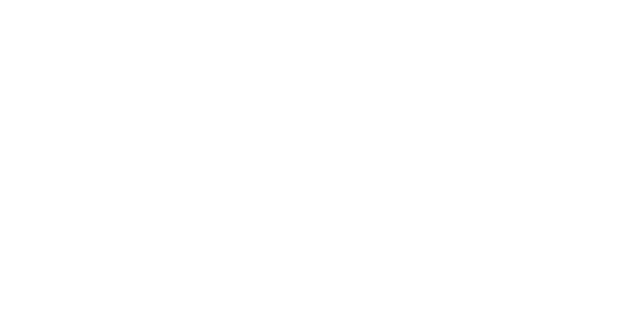
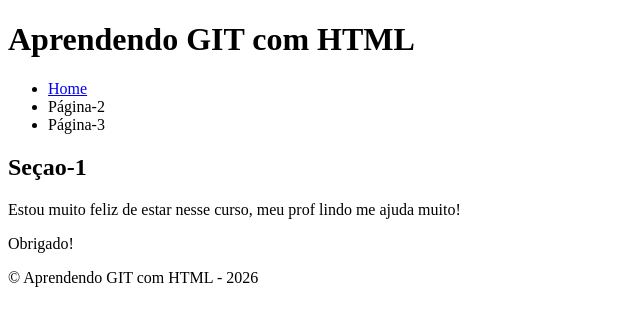
Before and after one commit to nicolaskp14/exemplo-repo-front-1tdspy-2026, a plain HTML site: page pagina1.html in a window 1280 px wide. Shown: the whole page, without its empty margins (0-640 px from the left). Drawn offline with Linux system fonts and the light colour scheme.

Commit message:
Pagina1 criada e conectada a home.

```diff
--- a/pagina1.html
+++ b/pagina1.html
@@ -0,0 +1,36 @@
+<!DOCTYPE html>
+<!-- Comentário -->
+<!-- Este é o DTD do HTML5.-->
+
+<html lang="pt-BR">
+
+      <head>
+        <meta charset= "UTF-8">
+        <title>Primeira Aula</title>
+	  </head>
+
+	  <body>
+		<header>
+		     <h1>Aprendendo GIT com HTML</h1>
+			 <nav>
+				<ul>
+					<li> <a href="./index.html">Home</a> </li>
+					<li>Página-2</li>
+					<li>Página-3</li>
+
+				</ul>
+			 </nav>
+		</header>
+		<main>
+		  <section>
+			<h2>Seçao-1</h2>
+			<p>Estou muito feliz de estar nesse curso, meu prof lindo me ajuda muito!</p>
+			<p>Obrigado!</p>
+		</section>
+		</main>
+		<footer>
+		    <p>&copy; Aprendendo GIT com HTML - 2026</p>
+		</footer>
+	  </body>
+
+</html>
```
Also changed, not shown: index.html (+9 -1 lines).
